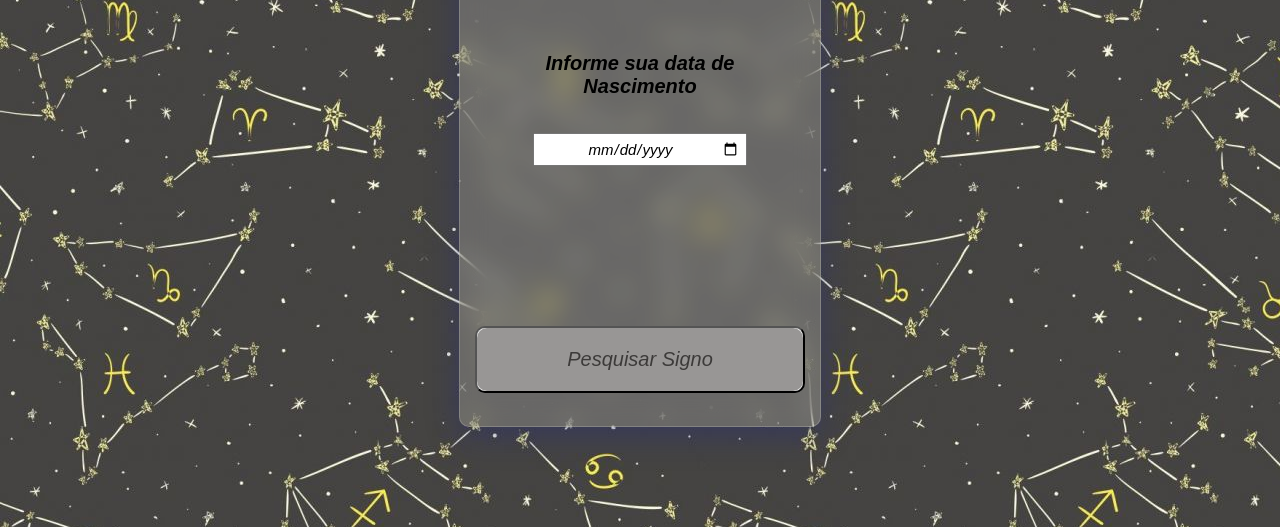
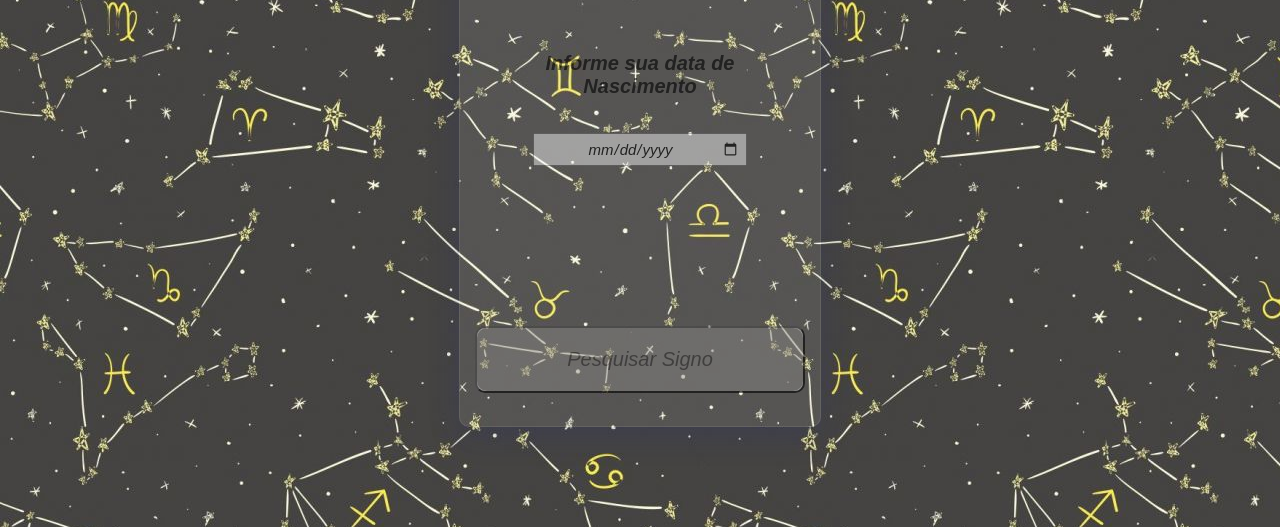
Before and after one commit to DiegoMBS/Forum_Programacao_Web, a plain HTML site: page index.html in a window 1280 px wide. Shown: the part 275-802 px from the top of the page. Drawn offline with Linux system fonts and the light colour scheme.

Commit message:
update index.html
alterando a opacidade do plano de fundo

```diff
--- a/index.html
+++ b/index.html
@@ -11,6 +11,10 @@
 
 </head>
 <style>
+    body{
+        opacity: 0.5;
+    }
+
     .form1 {
         height: 600px;
         width: 360px;
```
